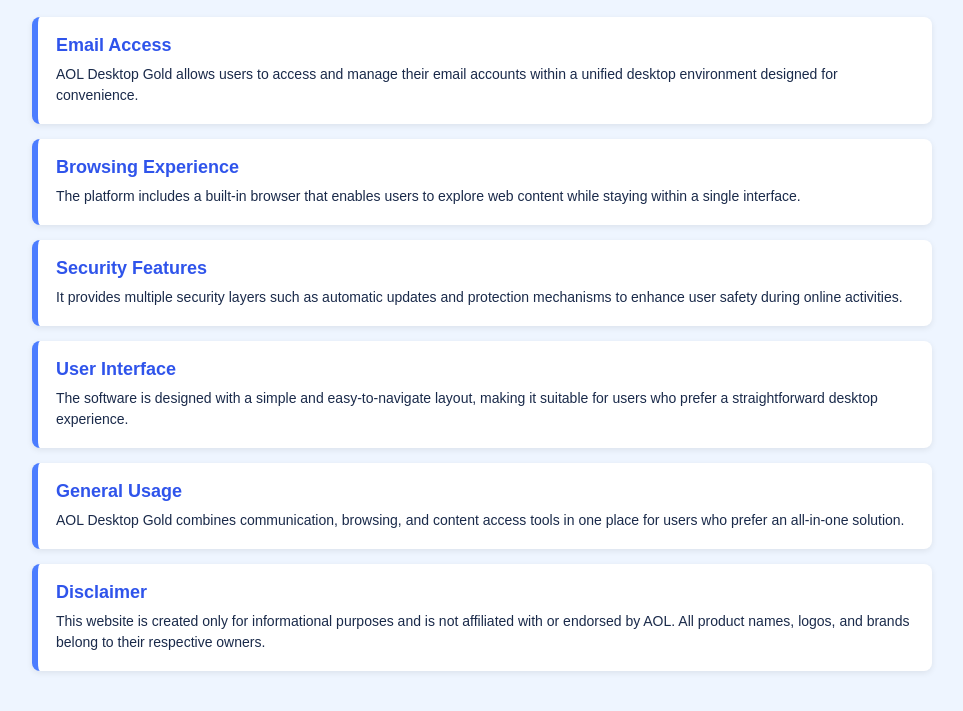
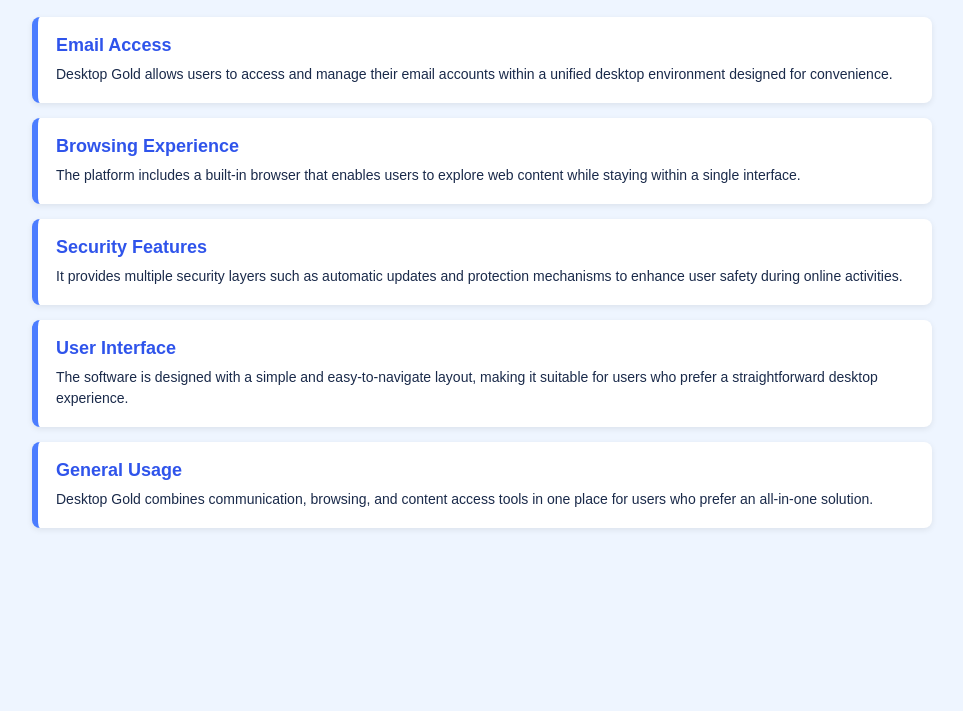
Before and after one commit to goldesktop/goldesktop.github.io, a plain HTML site: page index.html in a window 1280 px wide. Shown: the part 183-894 px from the top of the page, without its empty margins (158-1121 px from the left). After the commit the page ends 800 px from the top, so only its background shows below. Drawn offline with Linux system fonts and the light colour scheme.

Commit message:
Update index.html

```diff
--- a/index.html
+++ b/index.html
@@ -17,7 +17,7 @@
 
   <div class="info-box">
     <h2>Email Access</h2>
-    <p>AOL Desktop Gold allows users to access and manage their email accounts within a unified desktop environment designed for convenience.</p>
+    <p>Desktop Gold allows users to access and manage their email accounts within a unified desktop environment designed for convenience.</p>
   </div>
 
   <div class="info-box">
@@ -37,12 +37,7 @@
 
   <div class="info-box">
     <h2>General Usage</h2>
-    <p>AOL Desktop Gold combines communication, browsing, and content access tools in one place for users who prefer an all-in-one solution.</p>
-  </div>
-
-  <div class="info-box">
-    <h2>Disclaimer</h2>
-    <p>This website is created only for informational purposes and is not affiliated with or endorsed by AOL. All product names, logos, and brands belong to their respective owners.</p>
+    <p>Desktop Gold combines communication, browsing, and content access tools in one place for users who prefer an all-in-one solution.</p>
   </div>
 
 </div>
```
